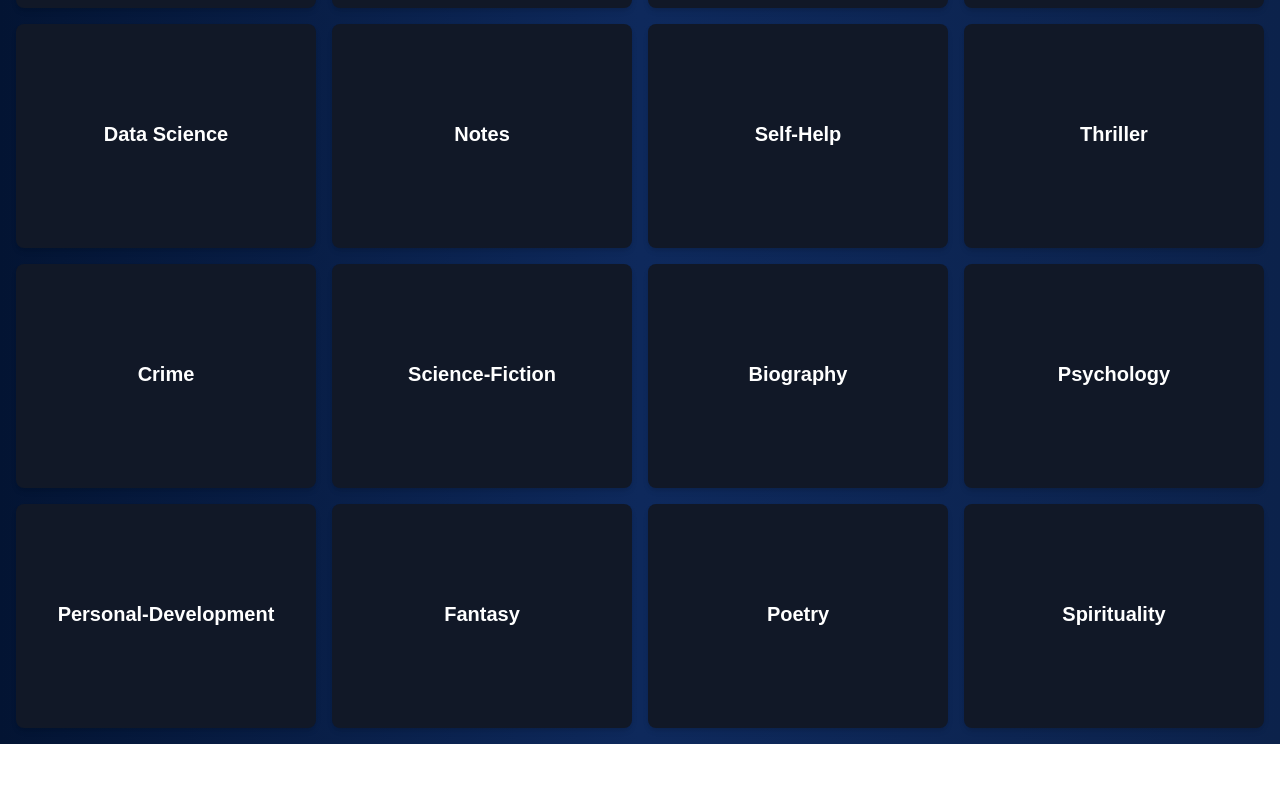
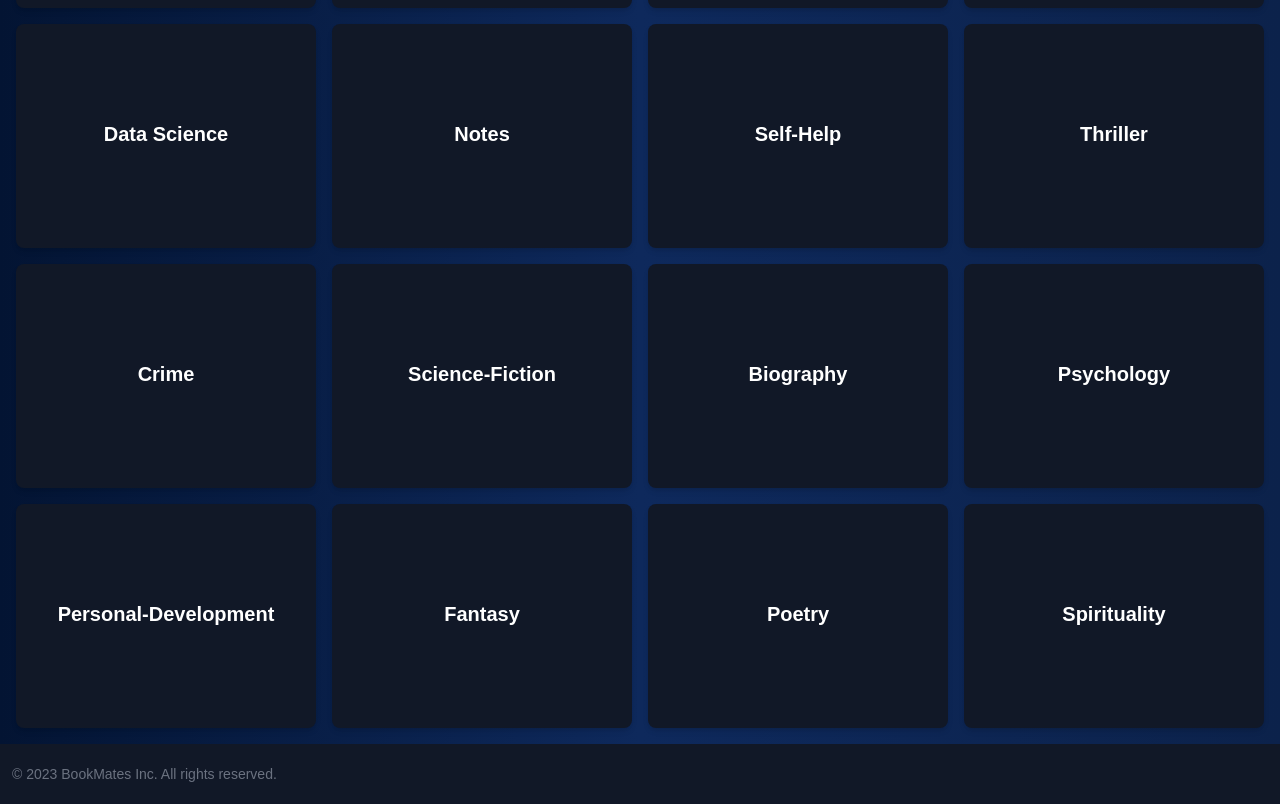
Before and after one commit to Naman-Mittal1/BookClub-Frontend, a React (Create React App) app: page /explore in a window 1280 px wide. Shown: the part 396-1200 px from the top of the page. Before the commit the page ends 1140 px from the top, so only its background shows below. Built offline with nearby package versions, Linux system fonts and the light colour scheme.

Commit message:
Minor Changes

```diff
--- a/src/App.js
+++ b/src/App.js
@@ -3,7 +3,6 @@ import { Route, Routes, Navigate } from 'react-router-dom';
 
 import Header from './components/Header/Header';
 import HomePage from './pages/HomePage';
-// import Footer from './components/Footer/Footer';
 import BrowseBooks from './components/BrowseBooks/BrowseBooks';
 import BookUpload from './pages/BookUpload';
 import BookDetails from './components/BookDetails/BookDetails';
--- a/src/components/BookDetails/BookDetails.jsx
+++ b/src/components/BookDetails/BookDetails.jsx
@@ -6,6 +6,7 @@ import RandomBooks from '../BrowseBooks/RandomBooks';
 import AddComment from '../AddComment/AddComment';
 import Loader from '../shared/Loader/Loader';
 import AudioBook from '../AudioBook/AudioBook';
+import FooterUn from '../Footer/FooterUn';
 
 const BookDetails = () => {
   const { id } = useParams();
@@ -31,6 +32,7 @@ const BookDetails = () => {
   }
 
   return (
+    <>
     <div className="text-white shadow-md rounded-lg mx-auto my-10 p-6 max-w-7xl">
       <div className='flex gap-7 sm:gap-2 flex-col sm:flex-row'>
         <img src={book.image} alt={book.title} className=" flex justify-center sm:justify-start rounded sm:mr-6 sm:m-0 w-60 h-80 m-auto" />
@@ -58,6 +60,8 @@ const BookDetails = () => {
 
       <AddComment />
     </div>
+    <FooterUn />
+    </>
   );
 }
 
--- a/src/components/BrowseBooks/BrowseBooks.jsx
+++ b/src/components/BrowseBooks/BrowseBooks.jsx
@@ -2,15 +2,19 @@
 import React from "react";
 
 import SearchBar from "../shared/Searchbar/Searchbar";
+import FooterUn from "../Footer/FooterUn";
 
 
 const BrowseBooks = () => {
 
   return (
+    <>
     <div className="px-6 py-8 max-w-7xl mx-auto">
       <SearchBar />
       {/* <AllBooks /> */}
     </div>
+    <FooterUn />
+    </>
   );
 };
 
--- a/src/components/Feeds/Feeds.jsx
+++ b/src/components/Feeds/Feeds.jsx
@@ -2,6 +2,7 @@ import React, {useState} from 'react'
 import axios from "axios";
 import { toast } from 'react-toastify';
 import FeedContent from './FeedContent';
+import FooterUn from '../Footer/FooterUn';
 // import { useCookies } from "react-cookie";
 
 const Feeds = () => {
@@ -45,6 +46,8 @@ const Feeds = () => {
 
 
   return (
+<>
+
 <div className="flex justify-center mb-10">
   <div className="w-full max-w-5xl p-5  rounded-lg shadow-md">
     <form onSubmit={handleSubmit} className="w-full" method="POST">
@@ -65,8 +68,11 @@ const Feeds = () => {
     </form>
 
     <FeedContent />
+
   </div>
 </div>
+<FooterUn />
+</>
 
 
   );
--- /dev/null
+++ b/src/components/Footer/FooterUn.jsx
@@ -0,0 +1,15 @@
+import React from "react";
+
+const FooterUn = () => {
+  return (
+    <footer className="bg-gray-900 bottom-0 w-full text-white">
+      <div className="container  mx-auto px-3 py-3 sm:py-5 flex justify-between items-center flex-wrap">
+        <div className="w-full text-center md:text-left text-gray-500 text-sm">
+          &copy; {new Date().getFullYear()} BookMates Inc. All rights reserved.
+        </div>
+      </div>
+    </footer>
+  );
+}
+
+export default FooterUn;
--- a/src/components/ProfilePage/ProfilePage.jsx
+++ b/src/components/ProfilePage/ProfilePage.jsx
@@ -1,5 +1,6 @@
 import { useEffect, useState } from 'react';
 import axios from 'axios';
+import Footer from '../Footer/Footer';
 
 const ProfilePage = () => {
   const [userData, setUserData] = useState({});
@@ -22,6 +23,7 @@ const ProfilePage = () => {
   }, [userID]);
 
   return (
+   <>
     <div className="text-white flex justify-center items-center h-screen m-auto">
     <div className="container mx-auto p-6 rounded-lg shadow-md sm:w-full md:w-2/3 lg:w-1/2">
       {userID ? (
@@ -44,6 +46,8 @@ const ProfilePage = () => {
       )}
     </div>
   </div>
+  <Footer />
+  </>
   );
 };
 
--- a/src/pages/ExplorePage.jsx
+++ b/src/pages/ExplorePage.jsx
@@ -1,6 +1,7 @@
 import React from 'react';
 import { Link } from 'react-router-dom';
 import { Tilt } from "react-tilt";
+import FooterUn from '../components/Footer/FooterUn';
 
 const ExplorePage = () => {
   const genres = [
@@ -23,6 +24,7 @@ const ExplorePage = () => {
   ];
 
   return (
+    <>
     <div className="container mx-auto p-4">
       <h2 className="text-2xl font-semibold mt-5 text-center opacity-80 mb-10 text-white">Explore Genres</h2>
       <div className="grid grid-cols-1 sm:grid-cols-2 md:grid-cols-3 lg:grid-cols-4 gap-4">
@@ -41,6 +43,8 @@ const ExplorePage = () => {
         ))}
       </div>
     </div>
+    <FooterUn />
+    </>
   );
 };
 
--- a/src/pages/GenrePage.jsx
+++ b/src/pages/GenrePage.jsx
@@ -2,6 +2,7 @@ import React, { useEffect, useState } from 'react'
 import axios from 'axios';
 import { useParams, Link } from 'react-router-dom';
 import BookCard from '../components/BookCard/BookCard';
+import Footer from '../components/Footer/Footer';
 
 
 const GenrePage = () => {
@@ -32,6 +33,7 @@ const GenrePage = () => {
         <h2 className='text-white text-xl sm:text-3xl m-4 sm:m-auto flex justify-center'>No books found of this genre</h2>
       )}
     </div>
+    <Footer />
   </>
   )
 }
--- a/src/pages/HomePage.jsx
+++ b/src/pages/HomePage.jsx
@@ -3,6 +3,7 @@
 import React, { useState } from 'react';
 import { useNavigate } from "react-router-dom";
 import { BsSearch } from 'react-icons/bs';
+import Footer from '../components/Footer/Footer';
 
 const HomePage = () => {
   const [searchQuery, setSearchQuery] = useState('');
@@ -42,7 +43,9 @@ const HomePage = () => {
           </button>
         </form>
       </div>
+      <Footer />
     </div>
+
   );
 };
 
--- a/src/pages/JoinPage.jsx
+++ b/src/pages/JoinPage.jsx
@@ -3,6 +3,7 @@ import axios from 'axios';
 import { useNavigate } from 'react-router-dom';
 import { toast } from 'react-toastify';
 import RoomList from '../components/RoomList/RoomList';
+import FooterUn from '../components/Footer/FooterUn';
 
 
 const JoinRoom = () => {
@@ -76,6 +77,7 @@ const JoinRoom = () => {
 
   {/* List of Rooms */}
   <RoomList />
+  <FooterUn />
 </div>
   );
 };
```
Also changed, not shown: src/components/BrowseBooks/AllBooks.jsx (indentation only).
